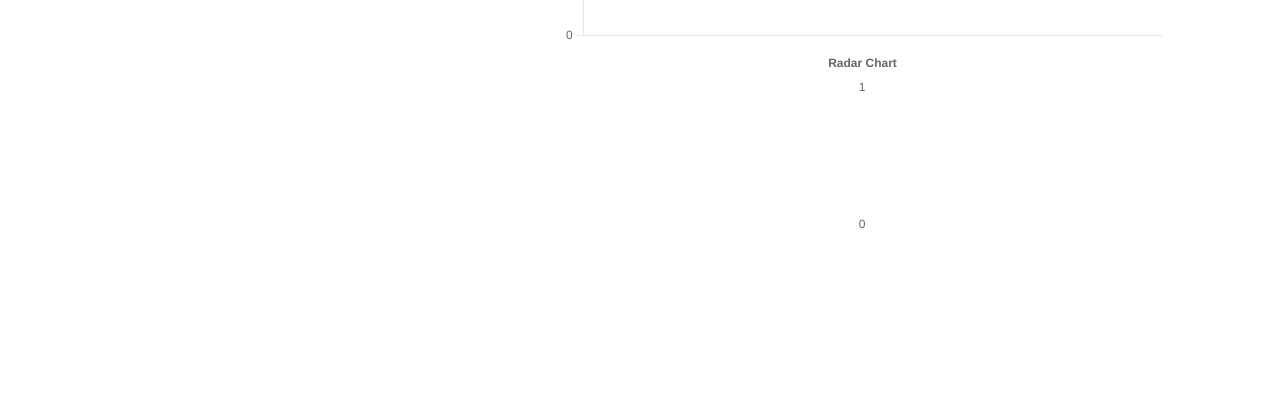
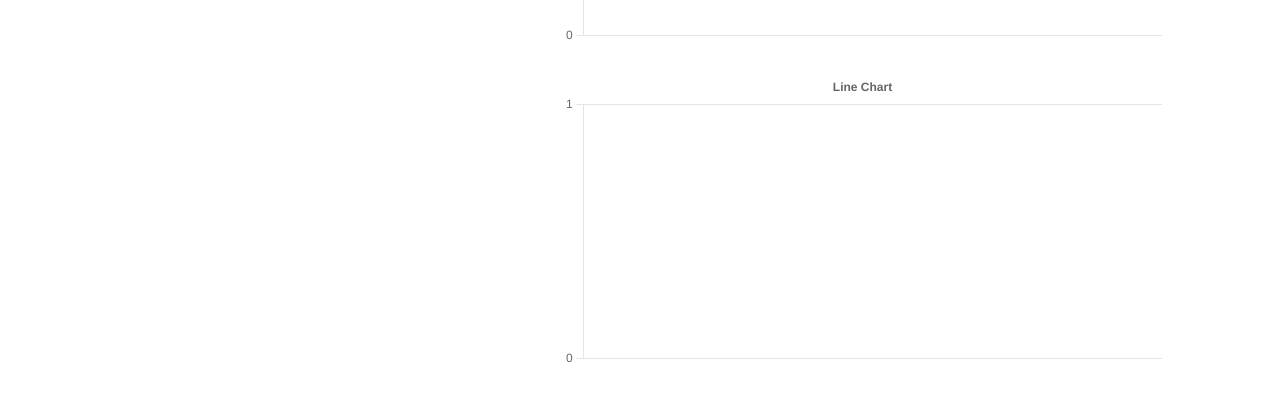
Before and after one commit to pmkihara/react-hamming-distance, a React (Create React App) app: page / in a window 1280 px wide. Shown: the part 711-1114 px from the top of the page. Built offline with nearby package versions, Linux system fonts and the light colour scheme.

Commit message:
Added Line Chart

```diff
--- a/src/components/Charts.jsx
+++ b/src/components/Charts.jsx
@@ -1,6 +1,7 @@
 import React from 'react';
 import BarChart from './charts/BarChart';
 import RadarChart from './charts/RadarChart';
+import LineChart from './charts/LineChart';
 
 class Charts extends React.Component {
   // Prepare data for Chart.js
@@ -19,8 +20,9 @@ class Charts extends React.Component {
   render() {
     const chartData = this.prepareData(this.props.sets);
     return (
-      <div className="col-12 col-md-7">
+      <div className="col-12 col-md-7 d-grid gap-4">
         <BarChart datasetIdKey={this.props.sets} data={chartData}></BarChart>
+        <LineChart datasetIdKey={this.props.sets} data={chartData}></LineChart>
         <RadarChart datasetIdKey={this.props.sets} data={chartData}></RadarChart>
       </div>
     );
--- /dev/null
+++ b/src/components/charts/LineChart.jsx
@@ -0,0 +1,55 @@
+import React from 'react';
+
+import {
+  Chart as ChartJS,
+  CategoryScale,
+  LinearScale,
+  PointElement,
+  LineElement,
+  Title,
+  Tooltip,
+} from 'chart.js';
+import { Line } from 'react-chartjs-2';
+
+ChartJS.register(
+  CategoryScale,
+  LinearScale,
+  PointElement,
+  LineElement,
+  Title,
+  Tooltip
+);
+
+class LineChart extends React.Component {
+  // Chart.js options
+  options = {
+    responsive: true,
+    backgroundColor: 'rgba(186, 60, 37, 0.5)',
+    borderColor: 'rgb(186, 60, 37)',
+    borderWidth: 1,
+    scales: {
+      y: {
+        ticks: {
+          precision: 0
+        }
+      },
+      x: {
+        display: false
+      }
+    },
+    plugins: {
+      title: {
+        display: true,
+        text: 'Line Chart',
+      },
+    }
+  };
+
+  render() {
+    return (
+      <Line datasetIdKey={this.props.datasetIdKey} options={this.options} data={this.props.data} />
+    );
+  }
+}
+
+export default LineChart;
```
